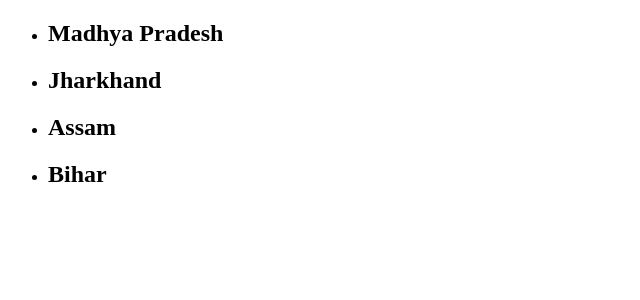
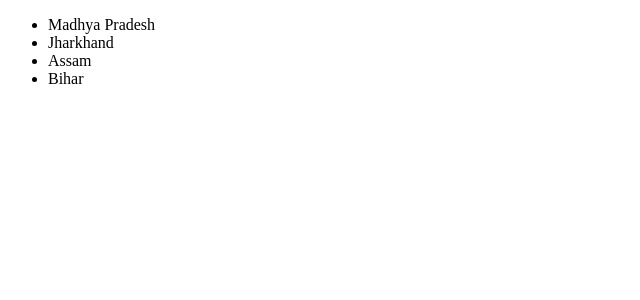
Before and after one commit to sukh-winder/Outputting-Conditional-Content-Adding-Conditional-Return-Statements-Adding-Dyn---75qwvsbihepn, a React app: page / in a window 1280 px wide. Shown: the top 300 px of the page, without its empty margins (0-640 px from the left). Built offline with nearby package versions, Linux system fonts and the light colour scheme.

Commit message:
Update State.js

```diff
--- a/src/components/State.js
+++ b/src/components/State.js
@@ -15,7 +15,7 @@ const State = ({state,id}) => {
   return (
     <div>
       <li id={id} onClick={handleToggle}>
-        <h2>{state.name}</h2>
+        {state.name}
         {toggle && <ul>
             {state.cities.map((city,id)=> {
                 return <City city={city} id={'city'+(id+1)} key={id}/>
```
